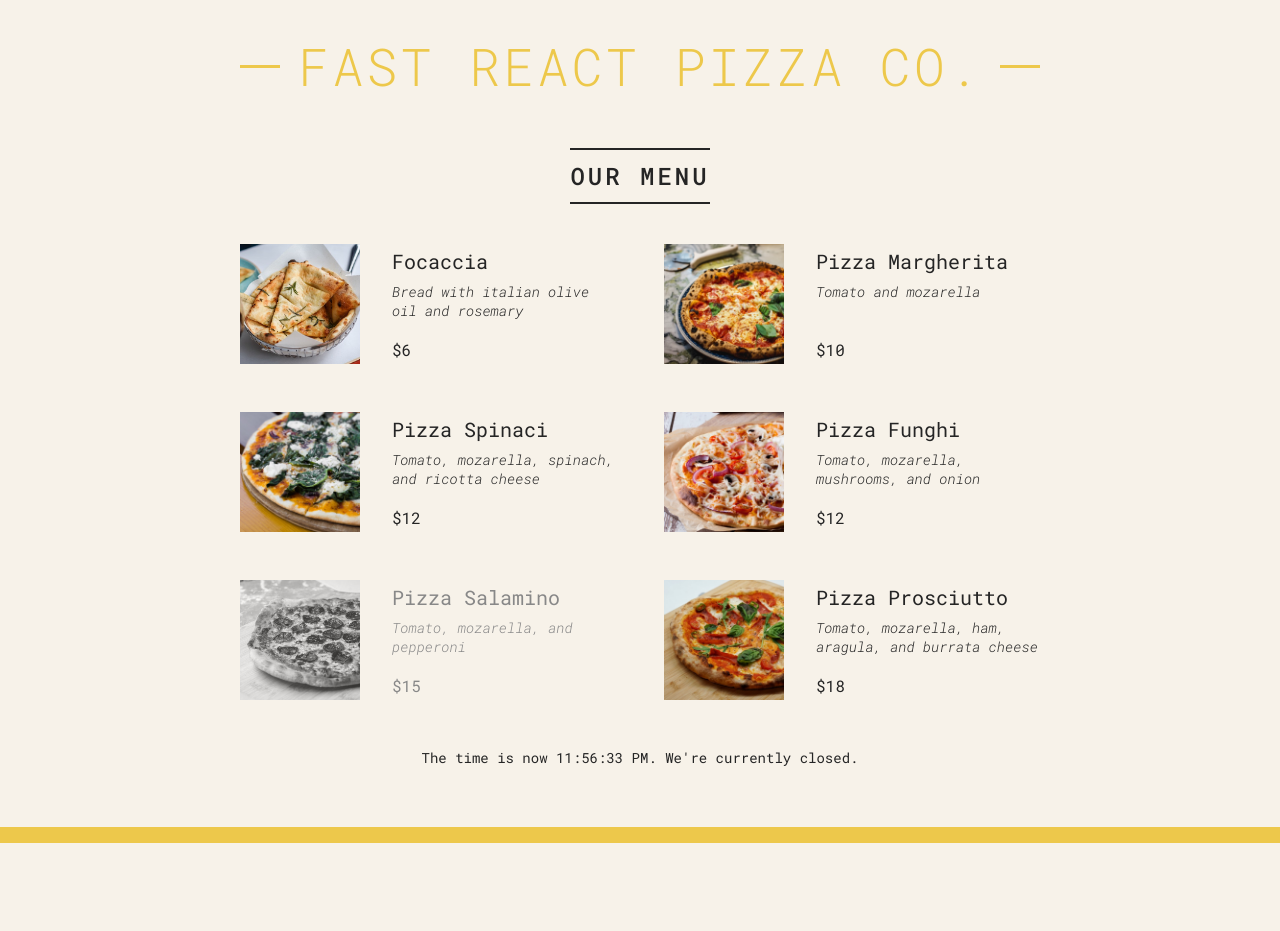
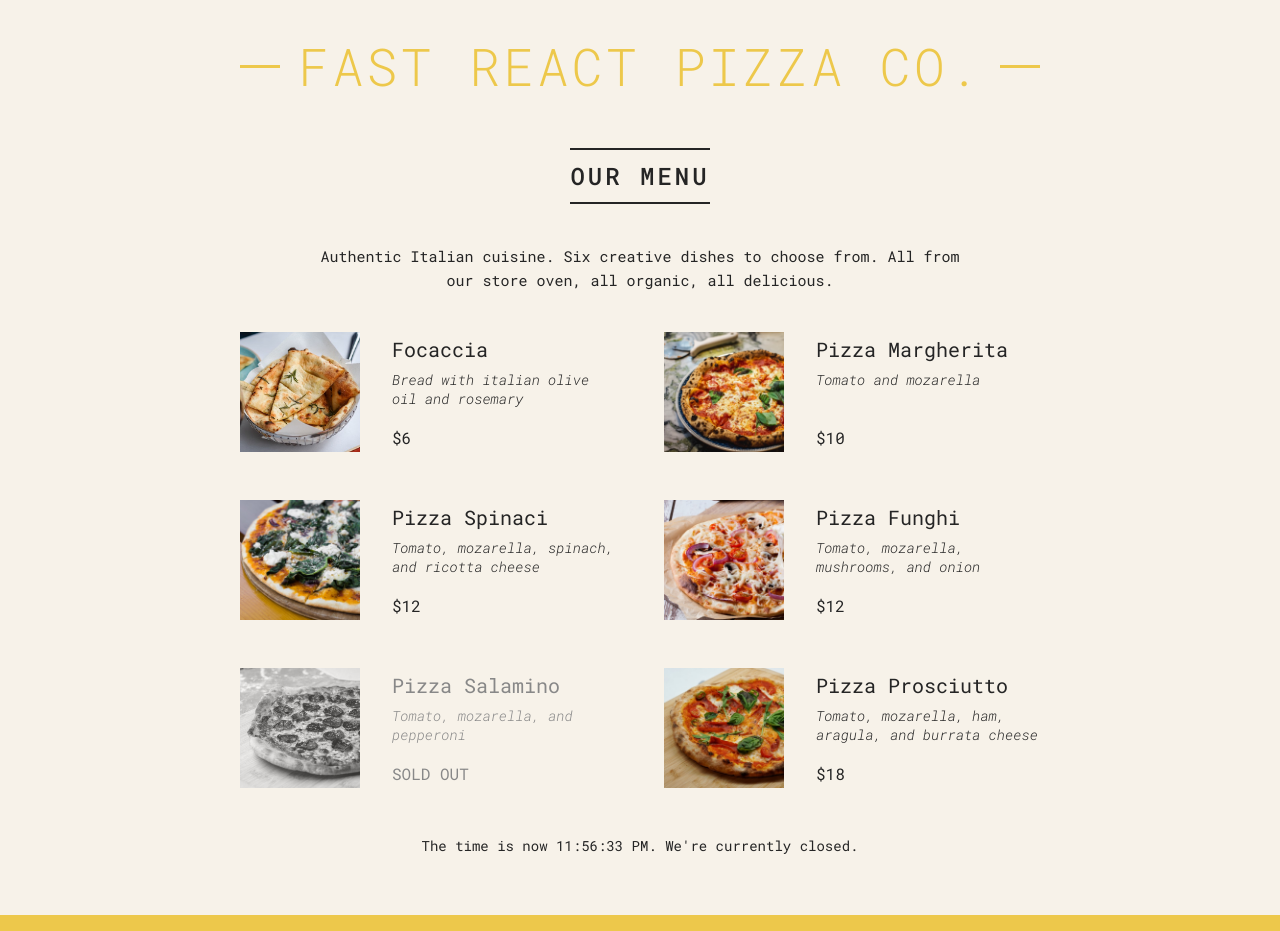
Before and after one commit to e1ysse/Menagerie-Of-Practice, a React (Vite) app in the folder blankset/: page / in a window 1280 px wide. Before the commit the page ends 843 px from the top, so only its background shows below. Built offline with nearby package versions, Linux system fonts and the light colour scheme.

Commit message:
added an order button and some comments

```diff
--- a/blankset/src/index.jsx
+++ b/blankset/src/index.jsx
@@ -32,6 +32,7 @@ const Menu = () => {
         <>
             <main className="menu">
                 <h2>Our Menu</h2>
+                <p>Authentic Italian cuisine. Six creative dishes to choose from. All from our store oven, all organic, all delicious.</p>
                 <ul className="pizzas">
                     {pizzaData.map(pizItem =>{
                         let sellOut = pizItem.soldOut ? "sold-out" : "";
@@ -45,6 +46,8 @@ const Menu = () => {
 
 //will be utilizing props here instead
 function Pizza(props) {
+    //if you wanted to, instead of props being passed in, you can put "{pizzaObj}". that way you dont have to type all the props. and whatever
+    //below. this is called destructuring
     return (
         <>
             <li className={`pizza ${props.soldOut}`}>
@@ -52,7 +55,7 @@ function Pizza(props) {
                 <div>
                     <h3>{props.pizzaObj.name}</h3>
                     <p>{props.pizzaObj.ingredients}</p>
-                    <span>${props.pizzaObj.price}</span>
+                    <span>{props.pizzaObj.soldOut ? "SOLD OUT" : `$${props.pizzaObj.price}`}</span>
                 </div>
             </li>
         </>
@@ -64,17 +67,22 @@ const Footer = () => {
     const openHour = 12;
     const closeHour = 22;
     let availabilityMsg = "There was an error fetching the hours.";
+    let isOpened;
     //now we can just put any js in here lol
 
     if (hour >= openHour && hour < closeHour) {
         availabilityMsg = "We're currently open!";
+        isOpened = true;
     } else {
         availabilityMsg = "We're currently closed.";
+        isOpened = false;
     }
 
+    console.log(isOpened);
     return (
         <>
-            <footer className="footer">The time is now {new Date().toLocaleTimeString()}. {availabilityMsg} </footer>
+            <footer className="footer"> The time is now {new Date().toLocaleTimeString()}. {availabilityMsg} </footer>
+            {isOpened && (<button className="btn">Order</button>)}
         </>
     );
 };
```
